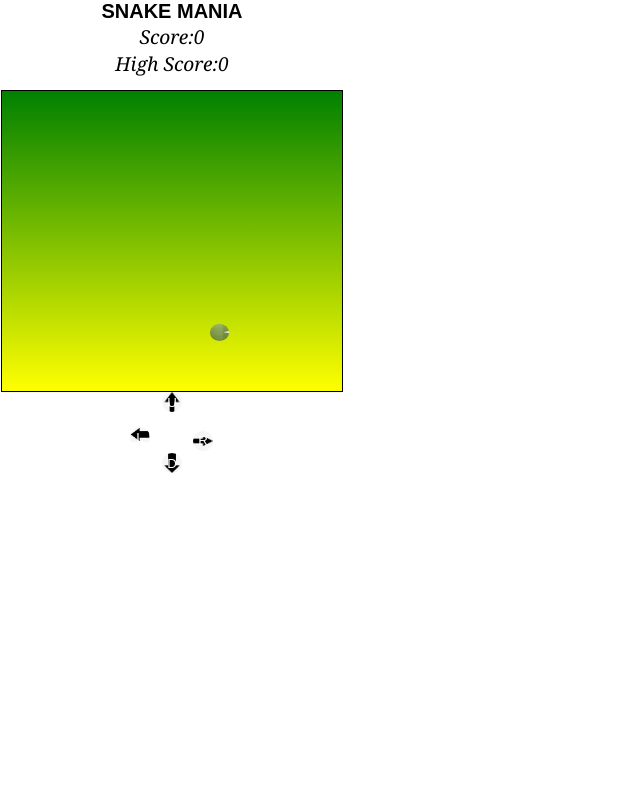
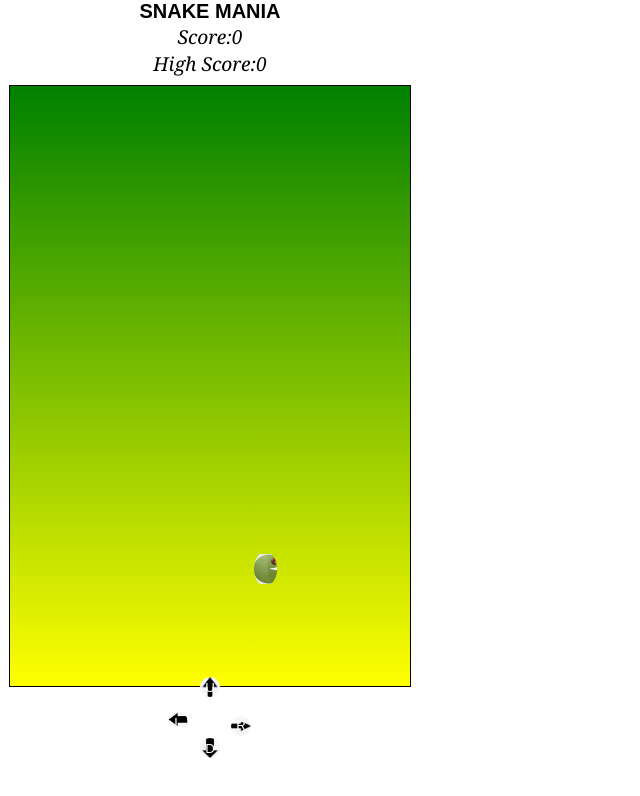
Before and after one commit to abhishekkrhansda/snakemania-mobile, a plain HTML site: page index.html in a window 1280 px wide. Shown: the whole page, without its empty margins (0-640 px from the left). Drawn offline with Linux system fonts and the light colour scheme.

Commit message:
Update style.css

```diff
--- a/css/style.css
+++ b/css/style.css
@@ -5,8 +5,8 @@
 
 .container{
     background: url(../pics/background1.jpg);
-    height: 480px;
-    width: 344px;
+    height: 760px;
+    width: 420px;
     background-repeat: no-repeat;
     display: flex;
     align-items: center;
@@ -18,8 +18,8 @@
 #board{
     background: linear-gradient(green,yellow);
     border: 1px solid black;
-    height: 300px;
-    width: 340px;
+    height: 600px;
+    width: 400px;
     margin: auto;
     display: grid;
     grid-template-columns: repeat(18,1fr);;
```
